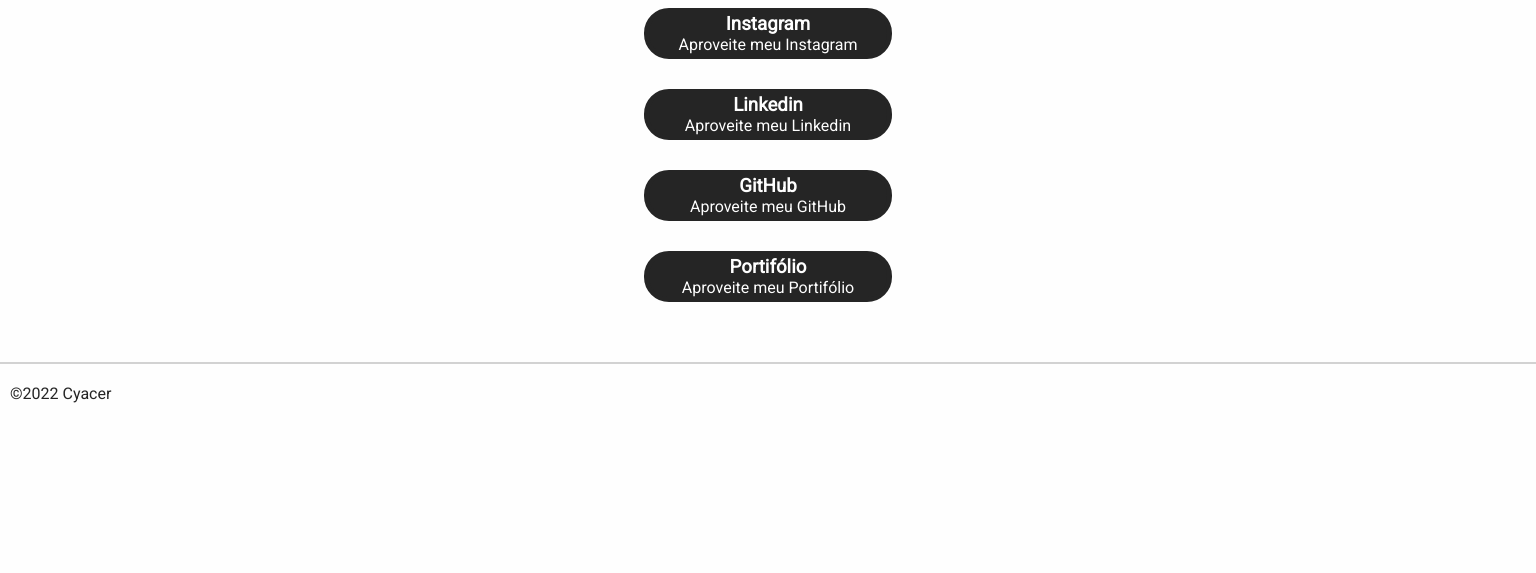
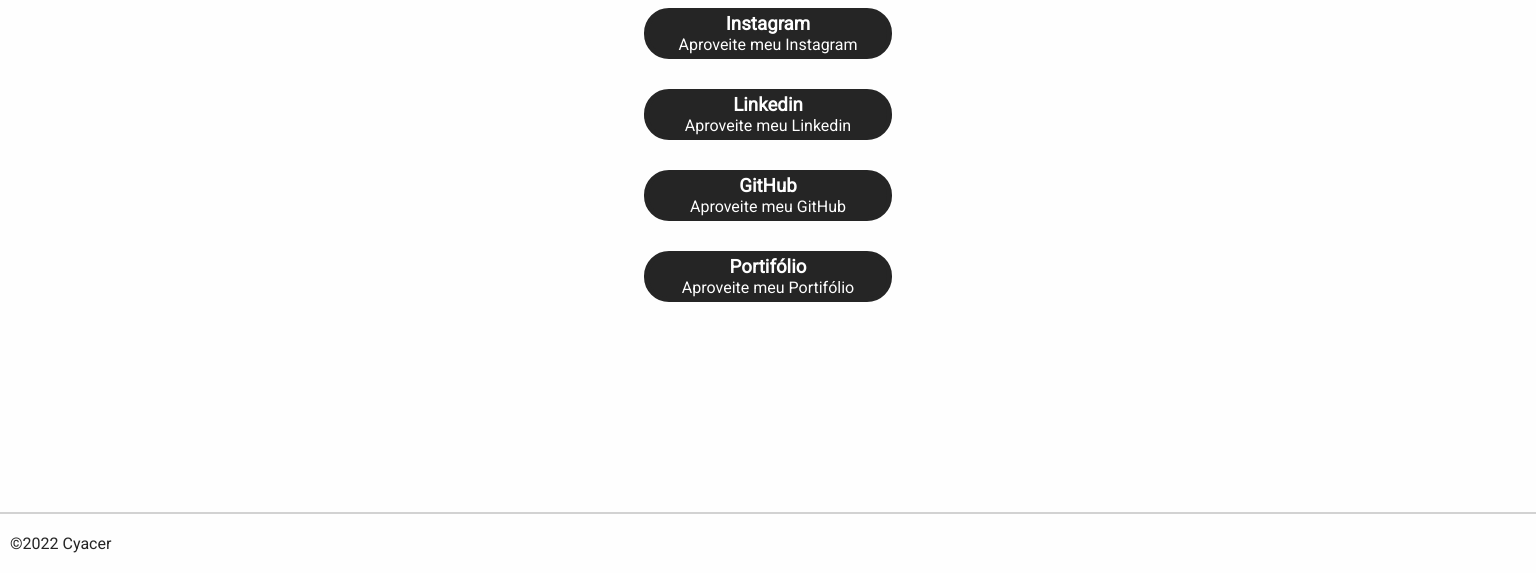
Before and after one commit to GabeStack/Links, a plain HTML site: page index.html in a window 1536 px wide. Shown: the part 390-963 px from the top of the page. Before the commit the page ends 813 px from the top, so only its background shows below. Drawn offline with nearby package versions, Linux system fonts and the light colour scheme.

Commit message:
Pc full hd concluido

```diff
--- a/src/css/styles.css
+++ b/src/css/styles.css
@@ -165,3 +165,9 @@ body.dark footer{
   color: var(--color-text-primary);
   border-top: 2px solid rgba(250, 250, 250, 0.2);
 }
+
+@media (min-width: 1440px) {
+  footer {
+    margin-top: 150px;
+  }
+}
```
